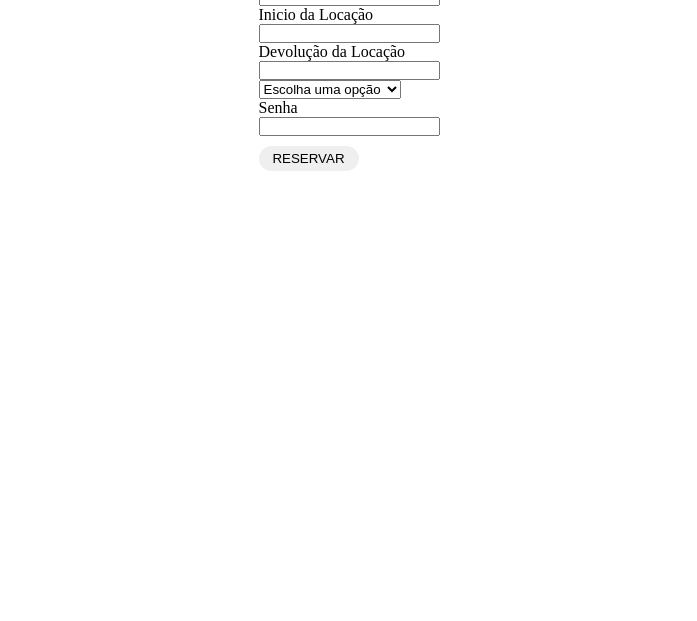
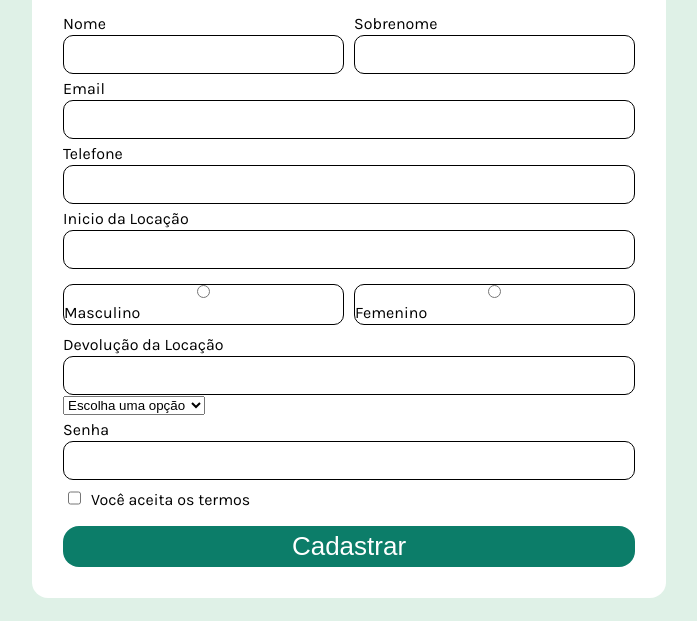
Before and after one commit to brenoiscde/Form, a plain HTML site: page index.html in a window 1280 px wide. Shown: the part 179-800 px from the top of the page, without its empty margins (291-988 px from the left). Drawn offline with Linux system fonts and the light colour scheme.

Commit message:
quasepronto

```diff
--- a/index.html
+++ b/index.html
@@ -1,18 +1,19 @@
 <!DOCTYPE html>
 <html lang="pt-br">
 <head>
-    <link rel="stylesheet" href="/style.css">
+    <link rel="stylesheet" href="/Form/style.css">
     <meta charset="UTF-8">
     <meta name="viewport" content="width=device-width, initial-scale=1.0">
     <title>Formulário</title>
 </head>
 <body>
-    <h1>Aluguel de DVD's</h1>
+    <div class="container">
+        <h1>Cadastro Alura</h1>
         <form>
-        <section>
+            <section class="name">
                 <div>
                     <label for="f_nome">Nome</label>
-                <input type="text" id="f_nome" placeholder="Digite seu nome">
+                    <input type="text" id="f_nome">
                 </div>
 
                 <div>
@@ -23,7 +24,7 @@
 
             <div>
                 <label for="f_email">Email</label>
-        <input type="email" id="f_mail">
+            <input type="email" id="f_email">
             </div>
 
             <div>
@@ -36,6 +37,17 @@
             <input type="text" id="f_inicio">
             </div>
 
+            <section class="sexo">
+                <div class="box-one">
+                    <input type="radio" id="f_radiom" name="genero">
+                    <label for="f_radiom">Masculino</label>
+                </div>
+
+                <div class="box-two">
+                    <input type="radio" id="f_radiof" name="genero">
+                    <label for="f_radiof">Femenino</label>
+                </div>
+            </section>
 
             <div>
                 <label for="f_inicio">Devolução da Locação</label>
@@ -55,10 +67,17 @@
                 <input type="password" id="f_senha">
             </div>
 
-        <div>
-            <button>RESERVAR</button>
+            <div class="checkbox">
+                <input type="checkbox" id="f_caixa">
+                <label for="f_caixa">Você aceita os termos</label>
+            </div>
+
+            <div class="botton">
+                <button>Cadastrar</button>
             </div>
 
         </form>
+    </div>
+
 </body>
 </html>
--- a/style.css
+++ b/style.css
@@ -1,21 +1,37 @@
+@import url('https://fonts.googleapis.com/css2?family=Karla:ital,wght@0,200..800;1,200..800&display=swap');
 *{
     margin: 0;
     padding: 0;
     box-sizing: border-box;
 }
 body{
+    margin-top: 100px;
+    background-color: hsl(148, 38%, 91%);
     display: flex;
     flex-direction: column;
     align-items: center;
+    font-family: "Karla", sans-serif;
+    font-optical-sizing: auto;
+    font-weight: weight;
+    font-style: normal;
 }
-
+h1{
+    color: hsl(187, 24%, 22%);
+    margin: 10px 0 10px 10px;
+}
 form{
     max-width: 600px;
+    margin: 15px;
+}
+section{
+    display: flex;
+    flex-direction: row;
 }
 
 div{
     display: flex;
-    flex-direction: column
+    flex-direction: column;
+    margin: 7 px;
 }
 
 button{
@@ -23,5 +39,49 @@ button{
     border-style: none;
     margin-top: 10px;
     padding: 5px;
-    width: 100px;
+    width: 100%;
+    font-size: 26px;
+    background-color: hsl(169, 82%, 27%);
+    color: white;
 }
+
+.container{
+    background: white;
+    padding: 1em;
+    border-radius: 16px;
+}
+label{
+    margin: 5px 0 2px;
+
+}
+input{
+    border: 1px solid;
+    font-size:20px;
+    border-radius: 10px;
+    padding: 7px;
+}
+.checkbox{
+    display: flex;
+    flex-direction: row;
+    gap: 10px;
+    margin: 5px;
+}
+
+.sexo{
+    gap: 10px;
+}
+.box-one{
+    border: 1px solid;
+    border-radius: 10px;
+    width: 50%;
+    margin: 15px 0 5px 0;
+}
+.box-two{
+    border: 1px solid;
+    border-radius: 10px;
+    width: 50%;
+    margin: 15px 0 5px 0;
+}
+.name{
+    gap: 10px;
+}
```
Lines whose indentation alone changed are shown as unchanged.
